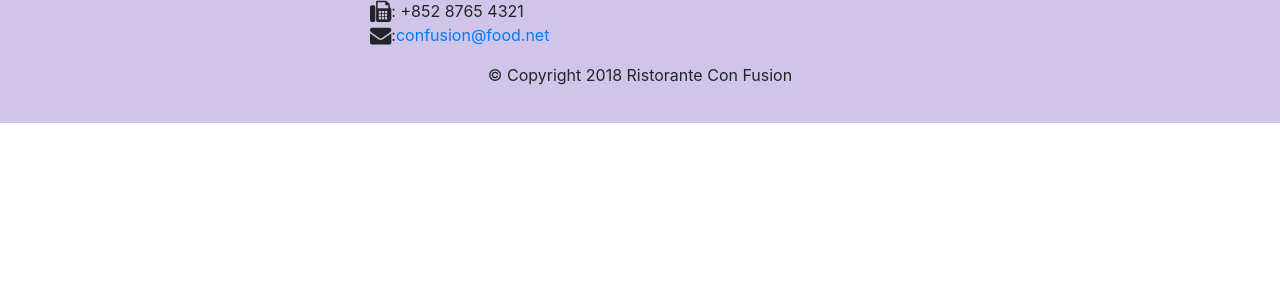
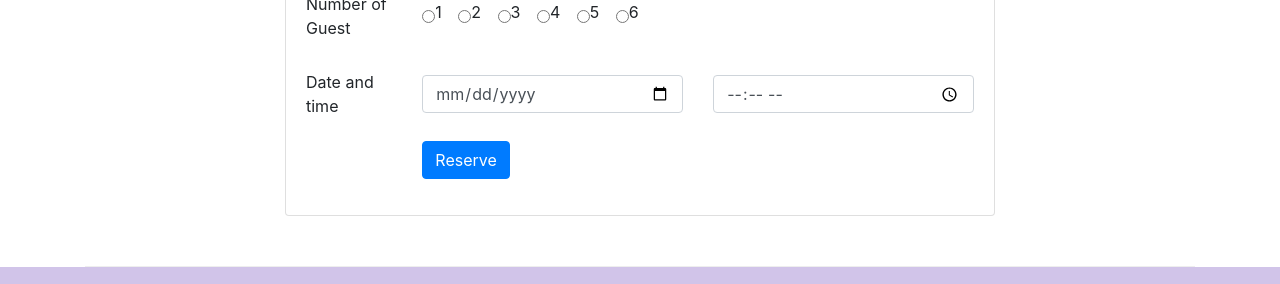
Before and after one commit to pushpsood/conFusion, a website: page index.html in a window 1280 px wide. Shown: the part 1683-1967 px from the top of the page. Before the commit the page ends 1806 px from the top, so only its background shows below. Drawn offline with nearby package versions, Linux system fonts and the light colour scheme.

Commit message:
Assignment 2

```diff
--- a/index.html
+++ b/index.html
@@ -39,8 +39,11 @@
                     <h1>Ristorante con Fusion</h1>
                     <p>We take inspiration from the World's best cuisines, and create a unique fusion experience. Our lipsmacking creations will tickle your culinary senses!</p>
                 </div>
-                <div class="col-12 col-sm alihn-self-center">
+                <div class="col-12 col-sm align-self-center">
                     <img src="img/logo.png" class="img-fluid">
+                </div>
+                <div class="col-12 col-sm align-self-center">
+                    <a href="#reserve-table" role="button" class="btn btn-warning">Reserve Table</a>
                 </div>
             </div>
         </div>
@@ -69,10 +72,13 @@
                 <h3>This Month's Promotions</h3>
             </div>
             <div class="col col-sm col-md">
-                <h2>Weekend Grand Buffet</h2>
+            <div class="media-body">
+                <h2 class="mt-0">Weekend Grand Buffet <span class="badge badge-danger">NEW</span></h2>
                 <p>Featuring mouthwatering combinations with a choice of five different salads, six enticing appetizers, six main entrees and five choicest desserts. Free flowing bubbly and soft drinks. All for just $19.99 per person </p>
             </div>
+            </div>
         </div>
+
 
         <div class="row row-content align-items-center">
             <div class="col-12 col-sm-4 order-sm-last col-md-3">
@@ -89,6 +95,62 @@
                     </div>
                 </div>
             </div>
+        </div>
+        <div class="row row-content align-items-center" id="reserve-table">
+        <div class="col-12 col-sm-8 offset-sm-2">
+            <div class="card">
+            <h2 class="card-header bg-warning text-white mt-0">Reserve a table</h3>
+            <div class="card-body">
+                    <form>
+                        <div class="form-group row align-items-center">
+                        <label for="guest" class="col-md-2 col-form-label">Number of Guest</label>
+                            <div class="col-md-10">
+                                <div class="form-check form-check-inline">
+                                    <input type="radio" id="one" name="guest" value="1">
+                                    <label for="one">1</label>
+                                </div>
+                                <div class="form-check form-check-inline">
+                                    <input type="radio" id="two" name="guest" value="2">
+                                    <label for="two">2</label>
+                                </div>
+                                <div class="form-check form-check-inline">
+                                    <input type="radio" id="three" name="guest" value="3">
+                                    <label for="three">3</label>
+                                </div>
+                                <div class="form-check form-check-inline">
+                                    <input type="radio" id="four" name="guest" value="4">
+                                    <label for="four">4</label>
+                                </div>
+                                <div class="form-check form-check-inline">
+                                    <input type="radio" id="five" name="guest" value="5">
+                                    <label for="five">5</label>
+                                </div>
+                                <div class="form-check form-check-inline">
+                                    <input type="radio" id="six" name="guest" value="6">
+                                    <label for="six">6</label>
+                                </div>
+                            </div>
+                        </div>
+                        <div class="row form-group align-items-center">
+                            <label for="dateandtime" class="col-md-2 col-form-label">Date and time</label>
+                            <div class="col-md-5">
+                                <input type="date" class="form-control" id="rdate" name="rdate" placeholder="Date" required>
+                            </div>
+                            <div class="col-md-5">
+                                <input type="time" class="form-control" id="rtime" name="rtime" placeholder="Time" required>
+                            </div>
+                        </div>
+                        <div class="form-group row align-items-center">
+                            <div class="col-12 offset-2">
+                                <button type="submit" class="btn btn-primary">
+                                    Reserve
+                                </button>
+                            </div>
+                        </div>
+                    </form>
+                </div>
+            </div>
+        </div>
         </div>
     </div>
 
```
